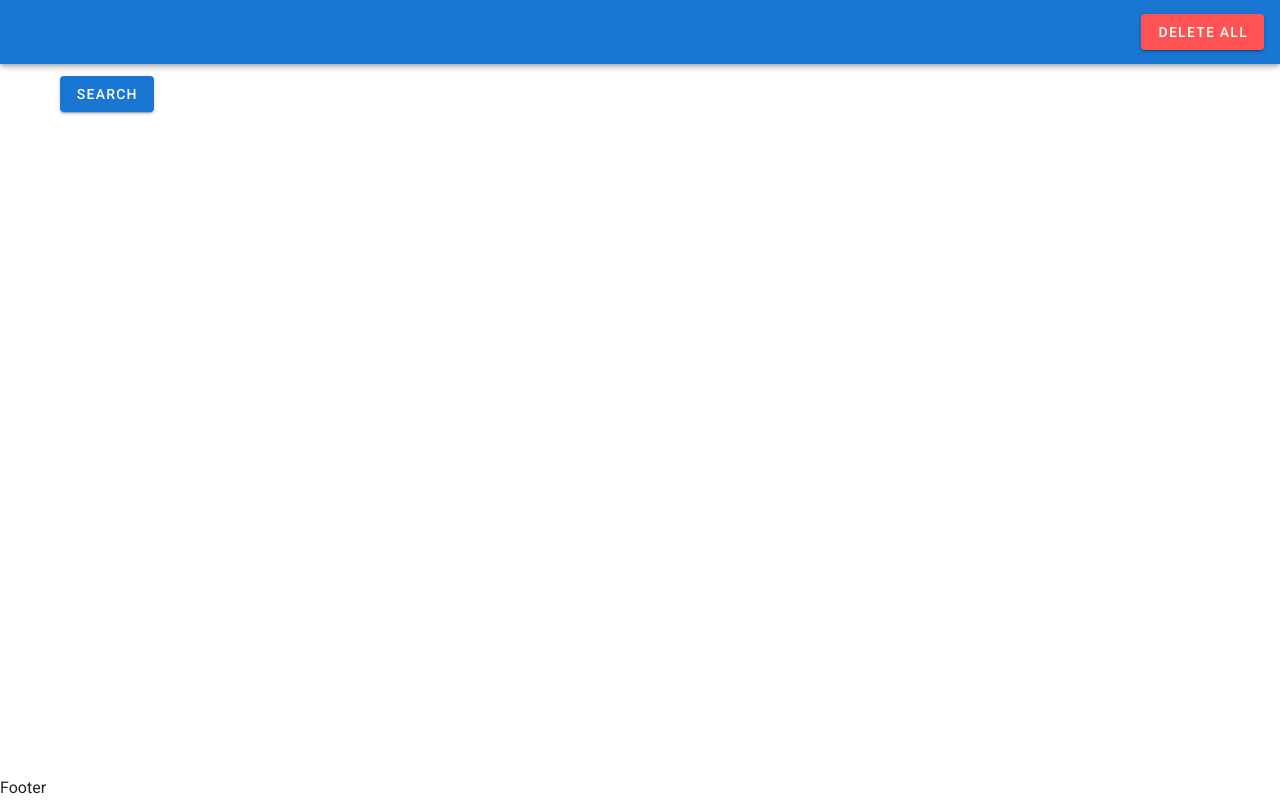
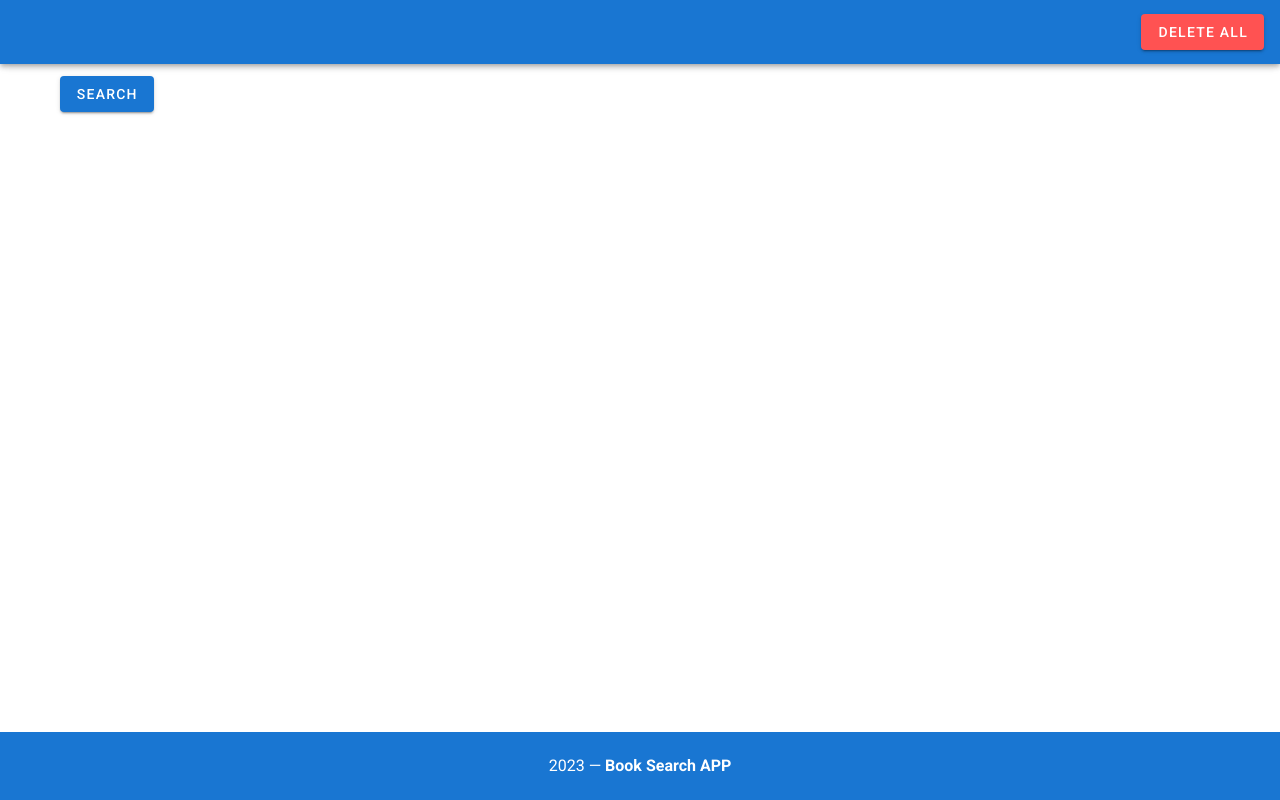
Before and after one commit to hidemiura1111/vue-book_search_app, a Vue app: page / in a window 1280 px wide. Built offline with nearby package versions, Linux system fonts and the light colour scheme.

Commit message:
Create Footer component

```diff
--- a/src/global/FooterComponent.vue
+++ b/src/global/FooterComponent.vue
@@ -1,10 +1,25 @@
 <template>
-  <div>Footer</div>
+  <v-footer
+    color="primary"
+    dark
+  >
+    <v-row
+      justify="center"
+      no-gutters
+    >
+      <v-col
+        class="primary py-4 text-center white--text"
+        cols="12"
+      >
+        {{ new Date().getFullYear() }} — <strong>Book Search APP</strong>
+      </v-col>
+    </v-row>
+  </v-footer>
 </template>
 
 <script>
 export default {
-
+  name: 'FooterComponent',
 }
 </script>
 
```
